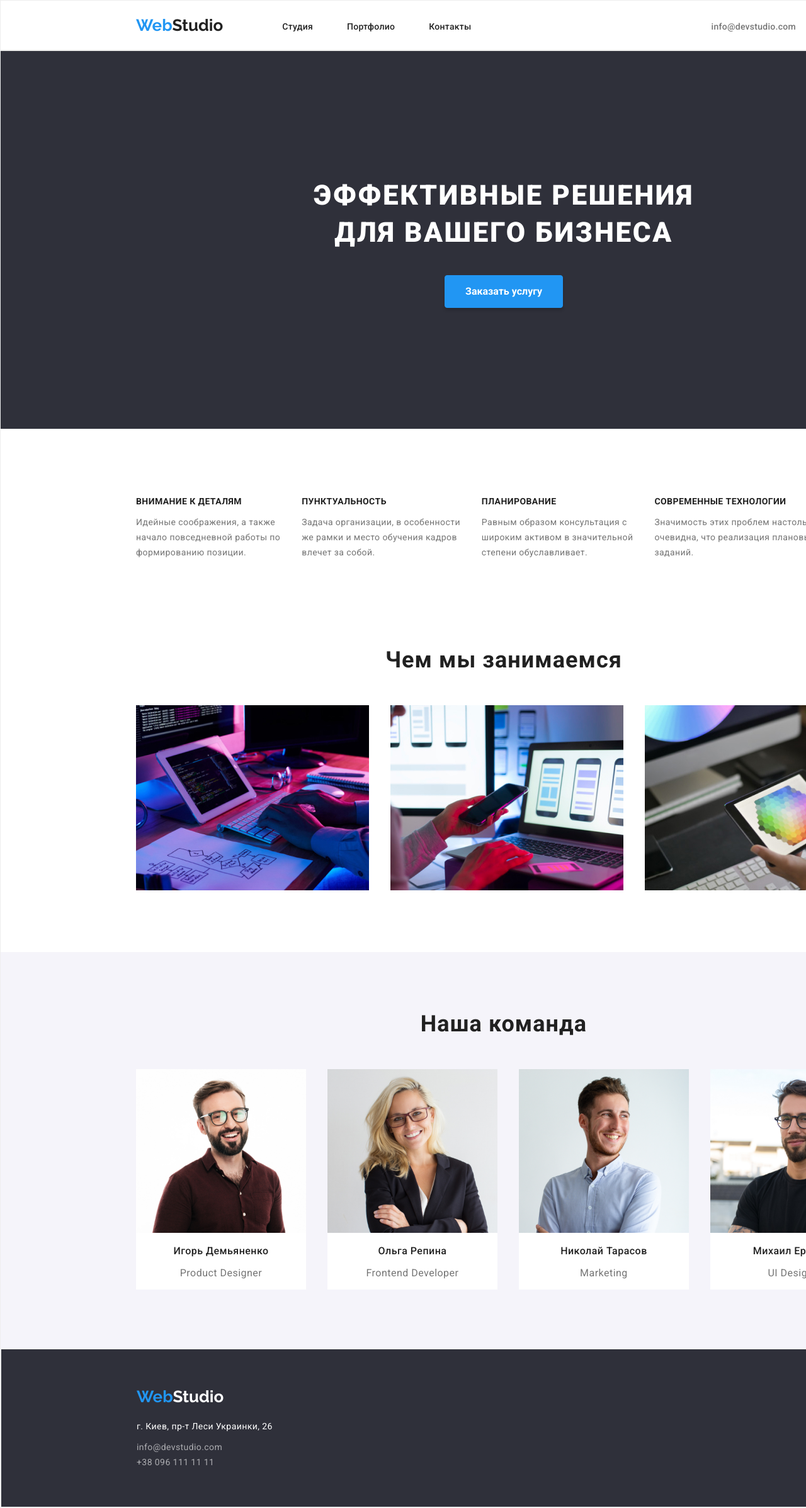
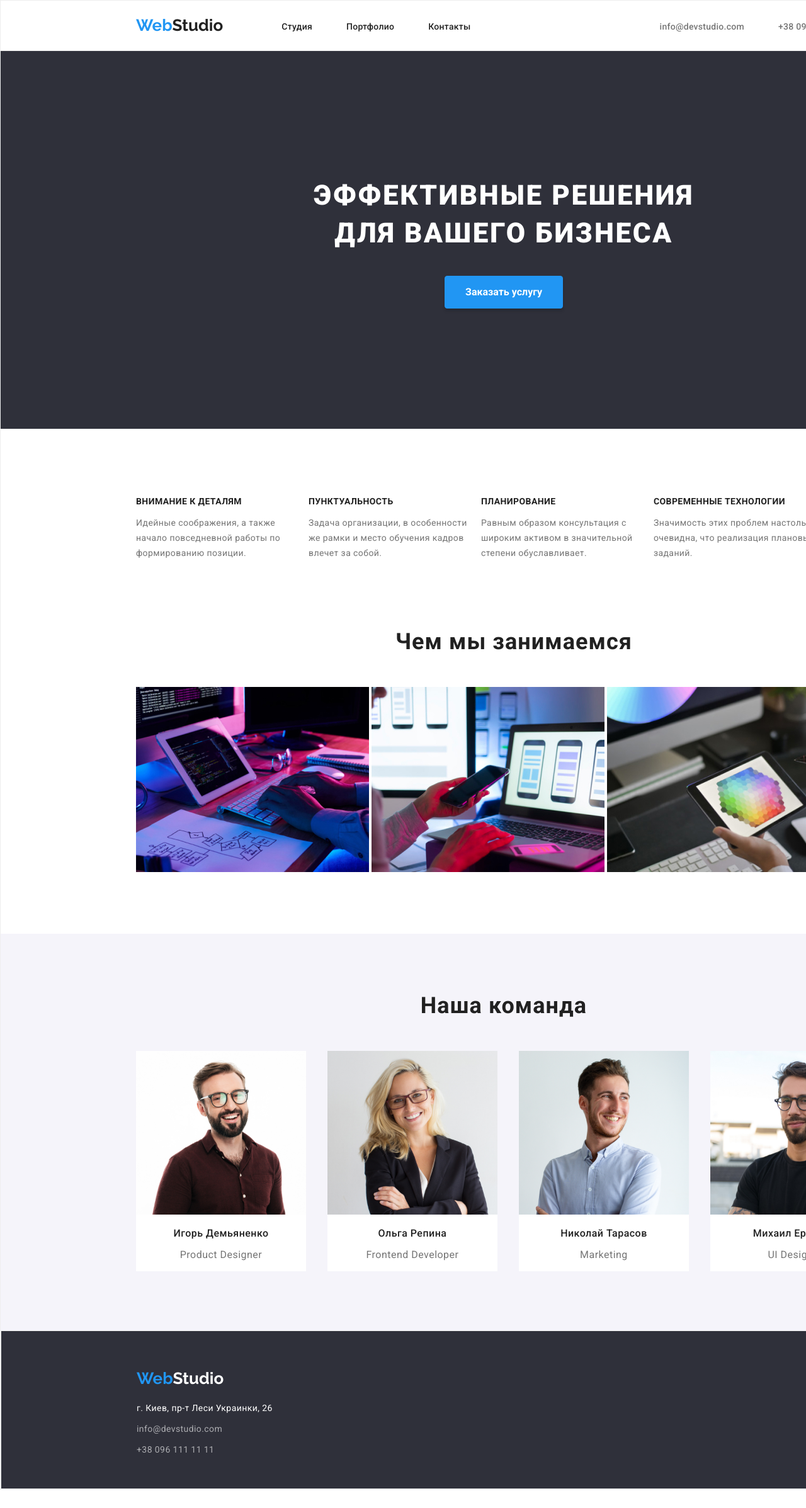
Before and after one commit to Lusiy321/goit-markup-hw-02, a plain HTML site: page index.html in a window 1280 px wide. Shown: the top 2395 px of the page at 63% size. After the commit the page ends 2366 px from the top, so only its background shows below. Drawn offline with Linux system fonts and the light colour scheme.

Commit message:
change 3

```diff
--- a/css/style.css
+++ b/css/style.css
@@ -17,20 +17,35 @@ body {
     color: var(--main-text-color);
 }
 
+ul {
+    margin: 0;
+    padding: 0;
+}
+
+li {
+    display: inline-block;
+}
+
+.container {
+    width: 1200px;
+    margin-left: 215px;
+    margin-bottom: 94px;
+}
+
 /* HEADER */
 
 header {
     display: flex;
-    height: 80px;
     border-bottom: 2px solid var(--border-line-header);
 
 }
 
 header div.logo a {
     display: block;
+    margin-left: 215px;
     padding-top: 24px;
-    padding-left: 215px;
-    padding-right: 94px;
+    padding-bottom: 24px;
+    margin-right: 93px;
     color: var(--main-text-color);
     font-family: 'Raleway', sans-serif;
     font-weight: 700;
@@ -44,14 +59,12 @@ header div.logo a span {
     color: var(--main-hover-color);
 }
 
-header nav ul {
-    padding-left: 0px;
+header ul {
     margin-top: 32px;
 }
 
-header nav ul li {
-    display: inline;
-    padding-right: 50px;
+header ul li {
+    margin-right: 50px;
 }
 
 header nav ul li a {
@@ -64,14 +77,7 @@ header nav ul li a {
 }
 
 header div.contacts ul {
-    padding-left: 0px;
-    margin-top: 32px;
-    margin-left: 331px;
-}
-
-header div.contacts ul li {
-    display: inline;
-    padding-right: 50px;
+    margin-left: 250px;
 }
 
 header div.contacts ul li a {
@@ -151,21 +157,9 @@ section.main-screen button:hover {
 
 /* COMPETENSION BLOCK (INDEX)*/
 
-section.competension {
-    text-align: left;
-}
-
-section.competension ul {
-    padding-left: 0px;
+section.competension ul li {
+    width: 270px;
     margin-top: 94px;
-    margin-left: 215px;
-
-}
-
-section.competension ul li {
-    display: inline-block;
-    padding-right: 30px;
-
 }
 
 section.competension ul li h3 {
@@ -187,8 +181,7 @@ section.competension ul li p {
 
 /* ABOUT BUSINESS (INDEX) */
 
-h2.main-title {
-    padding-top: 94px;
+h2.main-title-1 {
     font-weight: 700;
     font-size: 36px;
     line-height: 1.16;
@@ -197,23 +190,21 @@ h2.main-title {
     margin-bottom: 50px;
 }
 
-section.about ul {
-    padding-left: 215px;
-    margin-bottom: 94px;
-}
-
-section.about ul li {
-    display: inline;
-    list-style-type: none;
-    padding-right: 30px;
-}
-
-
 /* END ABOUT BUSINESS */
 
 /* TEAM BLOCK (INDEX) */
 section.team {
     background-color: var(--second-bg-color);
+}
+
+h2.main-title-2 {
+    font-weight: 700;
+    font-size: 36px;
+    line-height: 1.16;
+    text-align: center;
+    letter-spacing: 0.03em;
+    padding-top: 94px;
+    margin-bottom: 50px;
 }
 
 section.team ul {
@@ -223,7 +214,6 @@ section.team ul {
 }
 
 section.team ul li {
-    display: inline-block;
     list-style-type: none;
     margin-right: 30px;
     background-color: var(--main-bg-color);
@@ -333,13 +323,16 @@ footer {
     border: 1px solid var(--border-block-color);
 }
 
+footer p {
+    display: block;
+    margin-left: 215px;
+}
+
 footer p.f-logotype {
-    padding-top: 60px;
-    margin: 0;
+    margin-top: 60px;
 }
 
 footer p.f-logotype a.f-logo {
-    margin-left: 215px;
     color: var(--main-bg-color);
     font-family: 'Raleway', sans-serif;
     font-weight: 700;
@@ -356,24 +349,21 @@ footer address {
     font-style: normal;
 }
 
-footer address p {
+footer address p.address {
     color: var(--main-bg-color);
     margin-top: 20px;
-    margin-left: 215px;
-    margin-bottom: 0px;
+    margin-bottom: 9px;
     font-size: 14px;
     line-height: 1.71;
     letter-spacing: 0.03em;
 }
 
-footer address ul {
-    list-style-type: none;
-    padding: 0;
-    margin-top: 9px;
+footer address p.f-contacts {
+    margin-top: 0px;
+    margin-bottom: 9px;
 }
 
-footer address ul li.f-contacts a {
-    margin-left: 215px;
+footer address p.f-contacts a {
     text-decoration: none;
     font-size: 14px;
     line-height: 1.71;
@@ -381,11 +371,11 @@ footer address ul li.f-contacts a {
     color: rgba(255, 255, 255, 0.6);
 }
 
-footer address ul li.f-contacts a:hover {
+footer address p.f-contacts a:hover {
     color: var(--main-hover-color);
 }
 
-footer address ul li.f-contacts a:focus {
+footer address p.f-contacts a:focus {
     color: var(--second-bg-color);
 }
 
--- a/index.html
+++ b/index.html
@@ -28,7 +28,6 @@
           <li><a href="">Контакты</a></li>
         </ul>
       </nav>
-
       <div class="contacts">
         <ul>
           <li><a href="mailto:info@devstudio.com"> info@devstudio.com</a></li>
@@ -43,7 +42,7 @@
         <button type="button">Заказать услугу</button>
       </section>
       <!-- Competension Information -->
-      <section class="competension">
+      <section class="competension container">
         <ul>
           <li>
             <h3>Внимание к деталям</h3>
@@ -79,8 +78,8 @@
         </ul>
       </section>
       <!-- ABOUT BUSINESS -->
-      <section class="about">
-        <h2 class="main-title">Чем мы занимаемся</h2>
+      <section class="about container">
+        <h2 class="main-title-1">Чем мы занимаемся</h2>
         <ul>
           <li>
             <img
@@ -110,7 +109,7 @@
       </section>
       <!-- TEAM -->
       <section class="team">
-        <h2 class="main-title">Наша команда</h2>
+        <h2 class="main-title-2">Наша команда</h2>
         <ul>
           <li>
             <img
@@ -161,15 +160,13 @@
         <a href="index.html" class="f-logo"><span>Web</span>Studio</a>
       </p>
       <address>
-        <p>г. Киев, пр-т Леси Украинки, 26</p>
-        <ul>
-          <li class="f-contacts">
-            <a href="mailto:info@devstudio.com"> info@devstudio.com</a>
-          </li>
-          <li class="f-contacts">
-            <a href="tel:+380961111111">+38 096 111 11 11</a>
-          </li>
-        </ul>
+        <p class="address">г. Киев, пр-т Леси Украинки, 26</p>
+        <p class="f-contacts">
+          <a href="mailto:info@devstudio.com"> info@devstudio.com</a>
+        </p>
+        <p class="f-contacts">
+          <a href="tel:+380961111111">+38 096 111 11 11</a>
+        </p>
       </address>
     </footer>
   </body>
```
Also changed, not shown: portfolio.html (+7 -9 lines).
